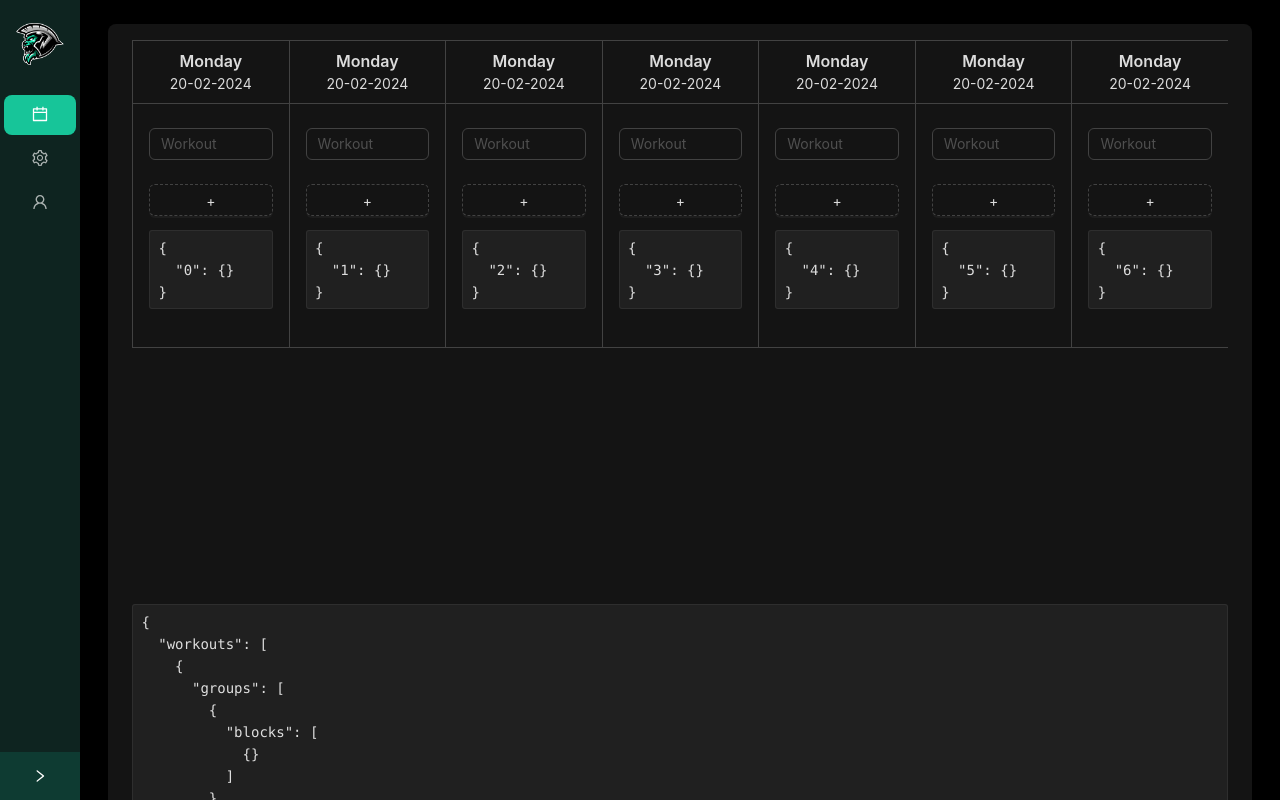
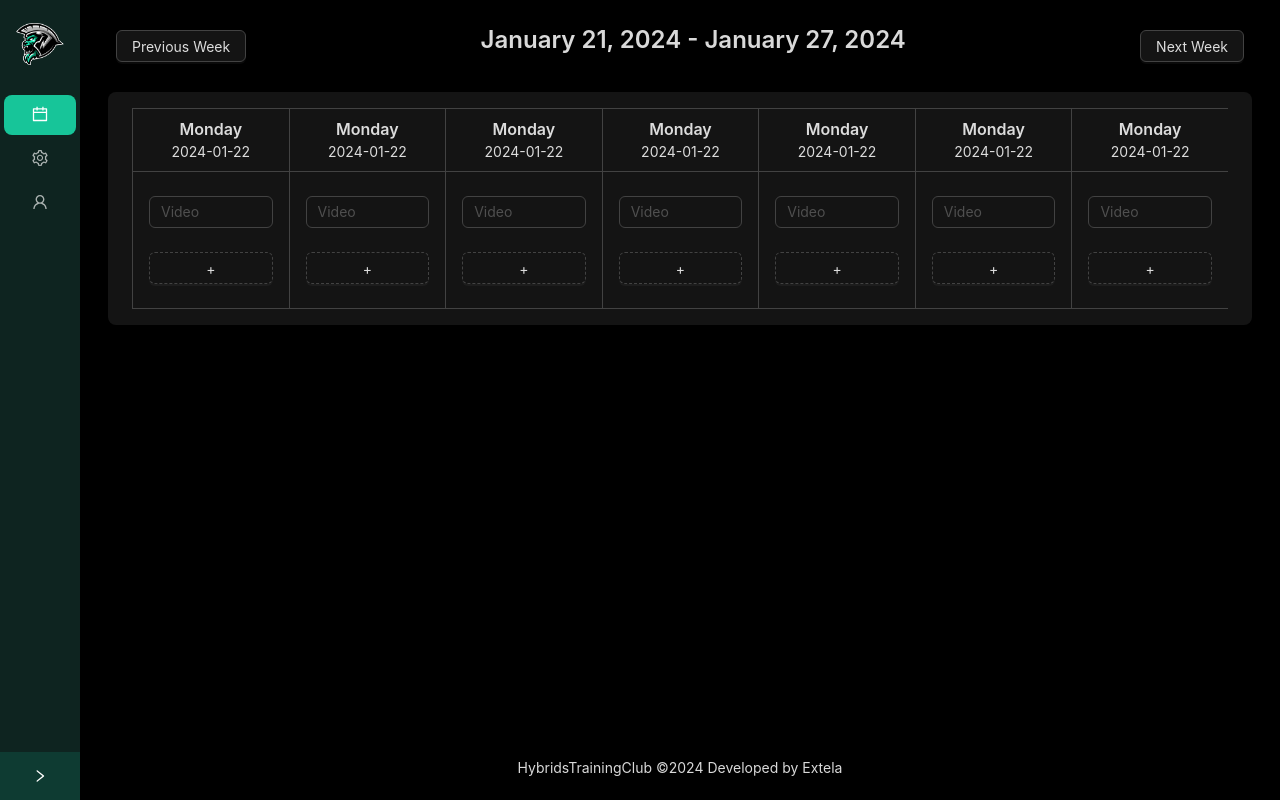
Before and after one commit to palajo/hybridstrainingclub-platform-old, a Next.js app: page / in a window 1280 px wide. Shown: the top 800 px of the page. Built offline with nearby package versions, Linux system fonts and the light colour scheme.

Commit message:
[update] calendar view

```diff
--- a/src/pages/index.tsx
+++ b/src/pages/index.tsx
@@ -1,8 +1,10 @@
 import React, { useState } from 'react';
-import { Button, Col, Form, Input, Row, theme, Typography } from 'antd';
-import { CloseOutlined } from '@ant-design/icons';
+import { Button, Col, Form, Input, Modal, Row, theme, Typography } from 'antd';
+import { CloseOutlined, CopyOutlined, MenuOutlined } from '@ant-design/icons';
+import WorkoutTable from '@/components/Workout/WorkoutBuilder/WorkoutTable';
+import dayjs from 'dayjs';
 
-const WorkoutDate = () => {
+const WorkoutDate = ({ date }) => {
   const {
     token: {
       colorBorder,
@@ -17,10 +19,10 @@ const WorkoutDate = () => {
   return (
     <Col xs={24} style={stylesWorkoutDate}>
       <Typography.Title level={5} style={{ textAlign: 'center', marginBottom: '0' }}>
-        Monday
+        {date.startOf('week').add(1, 'day').format('dddd')}
       </Typography.Title>
       <Typography style={{ textAlign: 'center' }}>
-        20-02-2024
+        {date.startOf('week').add(1, 'day').format('YYYY-MM-DD')}
       </Typography>
     </Col>
   );
@@ -29,9 +31,11 @@ const WorkoutDate = () => {
 interface WorkoutProps {
   workout: any;
   onWorkoutChange: (updatedWorkout: any) => void;
+  date: string;
+  key: string;
 }
 
-const Workout: React.FC<WorkoutProps> = ({ workout, onWorkoutChange }) => {
+const Workout: React.FC<WorkoutProps> = ({ workout, date, onWorkoutChange }) => {
   const {
     token: {
       colorBorder,
@@ -42,8 +46,6 @@ const Workout: React.FC<WorkoutProps> = ({ workout, onWorkoutChange }) => {
 
   const handleWorkoutChange = (updatedWorkout: any) => {
     onWorkoutChange(updatedWorkout);
-
-    console.log(workout);
   };
 
   const handleAddGroup = () => {
@@ -68,40 +70,33 @@ const Workout: React.FC<WorkoutProps> = ({ workout, onWorkoutChange }) => {
     <Col style={stylesWorkout}>
       <Form form={form} name="workoutForm">
         <Row>
-          <WorkoutDate/>
+          <WorkoutDate date={date}/>
           <Col xs={24} style={stylesWorkoutColumn}>
             <Form.Item name={[workout.name, 'name']}>
-              <Input placeholder="Workout"/>
+              <Input placeholder="Video"/>
             </Form.Item>
             <Form.List name={[workout.name, 'groups']}>
-              {(groups, groupMeta) => (
+              {(groups, { add, remove }) => (
                 <Row gutter={[16, 16]}>
                   {groups.map((group: any, index: number) => (
                     <WorkoutGroup
                       key={index}
                       group={group}
                       onGroupChange={(updatedGroup: any) => {
-                        const updatedGroups = [...workout.workoutGroups];
+                        const updatedGroups = [...workout.groups];
                         updatedGroups[index] = updatedGroup;
-                        console.log({ ...workout, workoutGroups: updatedGroups });
                       }}
+                      remove={remove}
                     />
                   ))}
                   <Col xs={24}>
-                    <Button type="dashed" onClick={() => groupMeta.add()} block>
+                    <Button type="dashed" onClick={() => add()} block>
                       +
                     </Button>
                   </Col>
                 </Row>
               )}
             </Form.List>
-            <Form.Item noStyle shouldUpdate>
-              {() => (
-                <Typography>
-                  <pre>{JSON.stringify(form.getFieldsValue(), null, 2)}</pre>
-                </Typography>
-              )}
-            </Form.Item>
           </Col>
         </Row>
       </Form>
@@ -112,9 +107,10 @@ const Workout: React.FC<WorkoutProps> = ({ workout, onWorkoutChange }) => {
 interface WorkoutGroupProps {
   group: any;
   onGroupChange: (updatedGroup: any) => void;
+  remove: (index: number | number[]) => void;
 }
 
-const WorkoutGroup: React.FC<WorkoutGroupProps> = ({ group, onGroupChange }) => {
+const WorkoutGroup: React.FC<WorkoutGroupProps> = ({ group, onGroupChange, remove }) => {
   const {
     token: {
       borderRadiusLG,
@@ -148,17 +144,36 @@ const WorkoutGroup: React.FC<WorkoutGroupProps> = ({ group, onGroupChange }) =>
   return (
     <Col xs={24} key={group.key} style={stylesWorkoutGroup}>
       <Form form={form} name="groupForm">
+        <Row gutter={[16, 16]}>
+          <Col xs={24}>
+            <Row align="middle" justify="space-between">
+              <Col>
+                <Button size="small" type="text" style={{ touchAction: 'none', cursor: 'move' }}>
+                  <MenuOutlined/>
+                </Button>
+              </Col>
               <Row>
+                <Col>
+                  <Button size="small" type="text">
+                    <CopyOutlined/>
+                  </Button>
+                </Col>
+                <Col>
+                  <Button size="small" type="text" onClick={remove}>
+                    <CloseOutlined/>
+                  </Button>
+                </Col>
+              </Row>
+            </Row>
+          </Col>
           <Col xs={24}>
-            <Form.Item
-              name={[group.name, 'title']}
-            >
+            <Form.Item name={[group.name, 'title']} style={{ marginBottom: 0 }}>
               <Input placeholder="Group Title"/>
             </Form.Item>
           </Col>
           <Col xs={24}>
             <Form.List name={[group.name, 'blocks']}>
-              {(blocks, blockMeta) => (
+              {(blocks, { add, remove }) => (
                 <Row gutter={[0, 20]}>
                   {blocks.map((block: any, index: number) => (
                     // workout block
@@ -166,14 +181,15 @@ const WorkoutGroup: React.FC<WorkoutGroupProps> = ({ group, onGroupChange }) =>
                       key={index}
                       block={block}
                       onBlockChange={(updatedBlock: any) => {
-                        const updatedBlocks = [...group.workoutBlocks];
+                        const updatedBlocks = [...group.blocks];
                         updatedBlocks[index] = updatedBlock;
-                        handleGroupChange({ ...group, workoutBlocks: updatedBlocks });
+                        handleGroupChange({ ...group, blocks: blocks });
                       }}
+                      remove={remove}
                     />
                   ))}
                   <Col xs={24}>
-                    <Button type="dashed" onClick={() => blockMeta.add()} block>
+                    <Button type="dashed" onClick={() => add()} block>
                       +
                     </Button>
                   </Col>
@@ -181,18 +197,6 @@ const WorkoutGroup: React.FC<WorkoutGroupProps> = ({ group, onGroupChange }) =>
               )}
             </Form.List>
           </Col>
-          <Col xs={24}>
-            <Button type="link">
-              <CloseOutlined/>
-            </Button>
-          </Col>
-          <Form.Item noStyle shouldUpdate>
-            {() => (
-              <Typography>
-                <pre>{JSON.stringify(form.getFieldsValue(), null, 2)}</pre>
-              </Typography>
-            )}
-          </Form.Item>
         </Row>
       </Form>
     </Col>
@@ -202,9 +206,10 @@ const WorkoutGroup: React.FC<WorkoutGroupProps> = ({ group, onGroupChange }) =>
 interface WorkoutBlockProps {
   block: any;
   onBlockChange: (updatedBlock: any) => void;
+  remove: (index: number | number[]) => void;
 }
 
-const WorkoutBlock: React.FC<WorkoutBlockProps> = ({ block, onBlockChange }) => {
+const WorkoutBlock: React.FC<WorkoutBlockProps> = ({ block, onBlockChange, remove }) => {
   const {
     token: {
       colorBgContainer,
@@ -225,38 +230,110 @@ const WorkoutBlock: React.FC<WorkoutBlockProps> = ({ block, onBlockChange }) =>
   return (
     <Col xs={24} style={stylesWorkoutBlock}>
       <Form form={form} name="blockForm">
+        <Row gutter={[16, 16]}>
+          <Col xs={24}>
+            <Row align="middle" justify="space-between">
+              <Col>
+                <Button size="small" type="text" style={{ touchAction: 'none', cursor: 'move' }}>
+                  <MenuOutlined/>
+                </Button>
+              </Col>
               <Row>
-          <Col xs={24}>
-            <Form.Item
-              name={[block.name, 'title']}
-            >
-              <Input placeholder="Block Title"/>
-            </Form.Item>
+                <Col>
+                  <Button size="small" type="text">
+                    <CopyOutlined/>
+                  </Button>
                 </Col>
-          <Col xs={24}>
-            <Form.Item name={[block.name, 'notes']} style={{ marginBottom: 0 }}>
-              <Input placeholder="Block Notes"/>
-            </Form.Item>
-          </Col>
-          <Col xs={24}>
-            <Button
-              type="link"
-            >
+                <Col>
+                  <Button size="small" type="text" onClick={remove}>
                     <CloseOutlined/>
                   </Button>
                 </Col>
-          <Form.Item noStyle shouldUpdate>
-            {() => (
+              </Row>
+            </Row>
+          </Col>
+          <Col xs={24}>
+            <Row gutter={[16, 8]}>
+              <Col xs={24}>
+                <Typography.Title level={5} style={{ marginBottom: 0 }}>
+                  Round #1
+                </Typography.Title>
+              </Col>
+              <Col xs={24}>
                 <Typography>
-                <pre>{JSON.stringify(form.getFieldsValue(), null, 2)}</pre>
+                  Push ups, 3 sets x 20, 120s
                 </Typography>
-            )}
-          </Form.Item>
+                <Typography>
+                  Push ups, 3 sets x 20, 120s
+                </Typography>
+                <Typography>
+                  Push ups, 3 sets x 20, 120s
+                </Typography>
+              </Col>
+              <Col>
+                <Typography>
+                  Just do it!
+                </Typography>
+              </Col>
+            </Row>
+          </Col>
+          <Col xs={24}>
+            <WorkoutModal/>
+          </Col>
         </Row>
       </Form>
     </Col>
   );
 };
+
+const WorkoutModal: React.FC = () => {
+  const [isModalOpen, setIsModalOpen] = useState(false);
+
+  const showModal = () => {
+    setIsModalOpen(true);
+  };
+
+  const handleOk = () => {
+    setIsModalOpen(false);
+  };
+
+  const handleCancel = () => {
+    setIsModalOpen(false);
+  };
+
+  return (
+    <>
+      <Button type="dashed" onClick={showModal} block>
+        Edit Block
+      </Button>
+      <Modal title="Round #1" open={isModalOpen} onOk={handleOk} onCancel={handleCancel} width="960px">
+        <Form
+          layout="vertical"
+        >
+          <Row>
+            <Col span={24}>
+              <Form.Item
+                label="Title"
+                name={['block', 'title']}
+              >
+                <Input placeholder="1 Round"/>
+              </Form.Item>
+            </Col>
+            <Col span={24}>
+              <WorkoutTable/>
+            </Col>
+            <Col span={24}>
+              <Form.Item name={['block', 'notes']} label="Notes" style={{ marginBottom: 0 }}>
+                <Input.TextArea size="middle"/>
+              </Form.Item>
+            </Col>
+          </Row>
+        </Form>
+      </Modal>
+    </>
+  );
+};
+
 
 const Homepage: React.FC = () => {
   const {
@@ -270,21 +347,62 @@ const Homepage: React.FC = () => {
 
   const [formData, setFormData] = useState({
     workouts: [
-      { groups: [{ blocks: [{}] }] },
-      { groups: [{ blocks: [{}] }] },
-      { groups: [{ blocks: [{}] }] },
-      { groups: [{ blocks: [{}] }] },
-      { groups: [{ blocks: [{}] }] },
-      { groups: [{ blocks: [{}] }] },
-      { groups: [{ blocks: [{}] }] },
+      {
+        date: '18-02-2024',
+        groups: [{ blocks: [{}] }],
+      },
+      {
+        date: '19-02-2024',
+        groups: [{ blocks: [{}] }],
+      },
+      {
+        date: '20-02-2024',
+        groups: [{ blocks: [{}] }],
+      },
+      {
+        date: '21-02-2024',
+        groups: [{ blocks: [{}] }],
+      },
+      {
+        date: '22-02-2024',
+        groups: [{ blocks: [{}] }],
+      },
+      {
+        date: '23-02-2024',
+        groups: [{ blocks: [{}] }],
+      },
+      {
+        date: '24-02-2024',
+        groups: [{ blocks: [{}] }],
+      },
     ],
   });
 
-  const onFinish = (values: any) => {
-    console.log('Finish:', values);
-  };
+  const [date, setDate] = useState(dayjs());
+
+  const goToPreviousWeek = () => setDate(date.subtract(1, 'week'));
+
+  const goToNextWeek = () => setDate(date.add(1, 'week'));
 
   return (
+    <Row gutter={[24, 24]}>
+      <Col lg={24}>
+        <Row justify="space-between" align="middle" gutter={[12, 16]}>
+          <Col>
+            <Button onClick={goToPreviousWeek}>Previous Week</Button>
+          </Col>
+          <Col>
+            <Typography.Title level={3}>
+              {date.startOf('week').format('MMMM D, YYYY')} - {date.endOf('week').format('MMMM D, YYYY')}
+            </Typography.Title>
+          </Col>
+          <Col>
+            <Button onClick={goToNextWeek}>Next Week</Button>
+          </Col>
+        </Row>
+      </Col>
+      <Col lg={24}>
+
         <Form.Provider
           onFormChange={(name, { forms, changedFields }) => {
             if (name === 'workoutForm') {
@@ -302,7 +420,6 @@ const Homepage: React.FC = () => {
         >
           <Form
             form={form}
-        onFinish={onFinish}
             name="programForm"
             autoComplete="off"
             initialValues={formData}
@@ -311,13 +428,15 @@ const Homepage: React.FC = () => {
             }}
           >
             <Row gutter={[16, 24]}>
-          <Col span={24} style={{ padding: '16px 24px', background: colorBgContainer, borderRadius: borderRadiusLG }}>
+              <Col span={24}
+                   style={{ padding: '16px 24px', background: colorBgContainer, borderRadius: borderRadiusLG }}>
                 <Form.List name="workouts">
                   {(workouts) => (
                     <Row justify="space-between">
                       {workouts.map((workout, index) => (
                         <Workout
                           key={index}
+                          date={date}
                           workout={workout}
                           onWorkoutChange={(updatedWorkout) => {
                             const updatedWorkouts = [...workouts];
@@ -328,17 +447,12 @@ const Homepage: React.FC = () => {
                     </Row>
                   )}
                 </Form.List>
-            <Form.Item noStyle shouldUpdate>
-              {() => (
-                <Typography style={{ marginTop: '256px' }}>
-                  <pre>{JSON.stringify(form.getFieldsValue(), null, 2)}</pre>
-                </Typography>
-              )}
-            </Form.Item>
               </Col>
             </Row>
           </Form>
         </Form.Provider>
+      </Col>
+    </Row>
   );
 };
 
```
Lines whose indentation alone changed are shown as unchanged.
